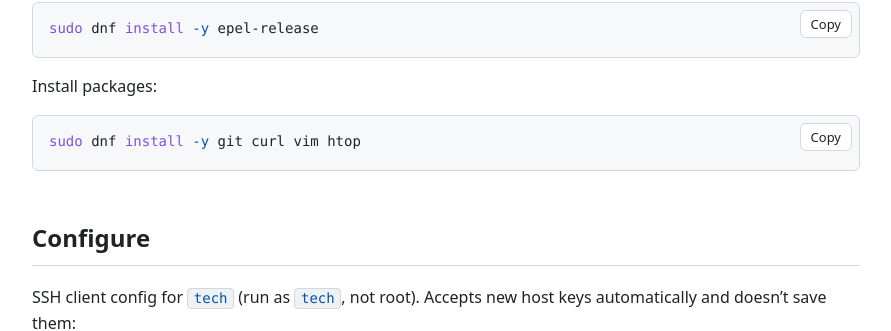
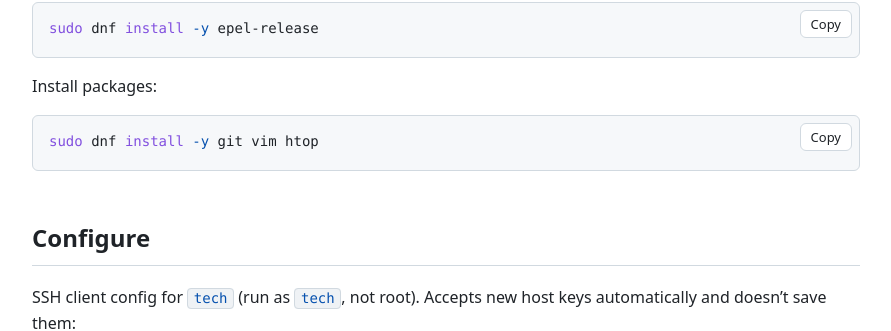
Before and after one commit to leewiscovitch/wiscovitch-install, a Jekyll site: the page built from alma.md, in a window 1280 px wide and 900 px high, scrolled down 1315 px. Shown: the part 127-458 px from the top of the window, without its empty margins (194-1085 px from the left). Built offline with Jekyll 4.4.1, drawn with Linux system fonts in a browser that asks for light colours; part of the change alters nothing that is shown.

Commit message:
Drop curl from Alma/Rocky packages; run Windows CI blocks in 5.1
CI on rockylinux:9 showed `dnf install curl` fails: EL9 ships
curl-minimal, which conflicts with curl and already provides the
command. The same failure would happen on a real minimal install.

On Windows the blocks step now runs in Windows PowerShell, since
upgrading PowerShell 7 killed the pwsh step shell, and CI skips
`winget upgrade --all` (it upgraded every tool on the runner image).

Co-Authored-By: Claude Opus 5.5 <noreply@anthropic.com>

```diff
--- a/alma.md
+++ b/alma.md
@@ -4,9 +4,10 @@ permalink: /alma/
 redirect_from:
   - /rocky/
 pm: dnf
+# No curl: EL ships curl-minimal, which provides the curl command and conflicts
+# with the full curl package on EL9 (dnf refuses to install it).
 packages:
   - git
-  - curl
   - vim
   - htop
 ---
```
Also changed, not shown: .github/workflows/test.yml, 1 other file.
